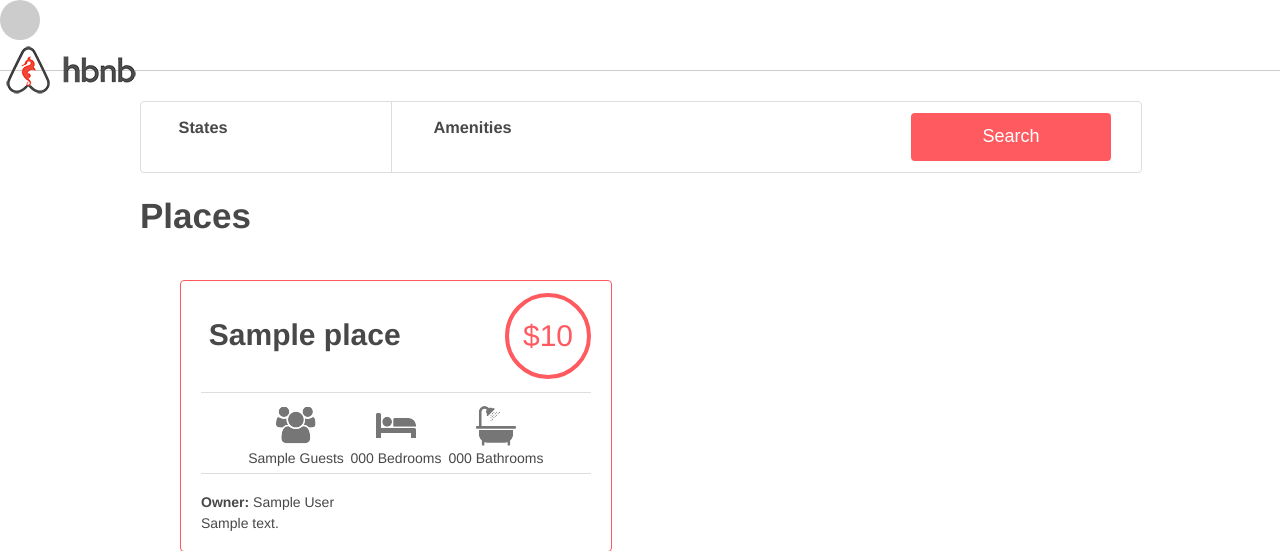
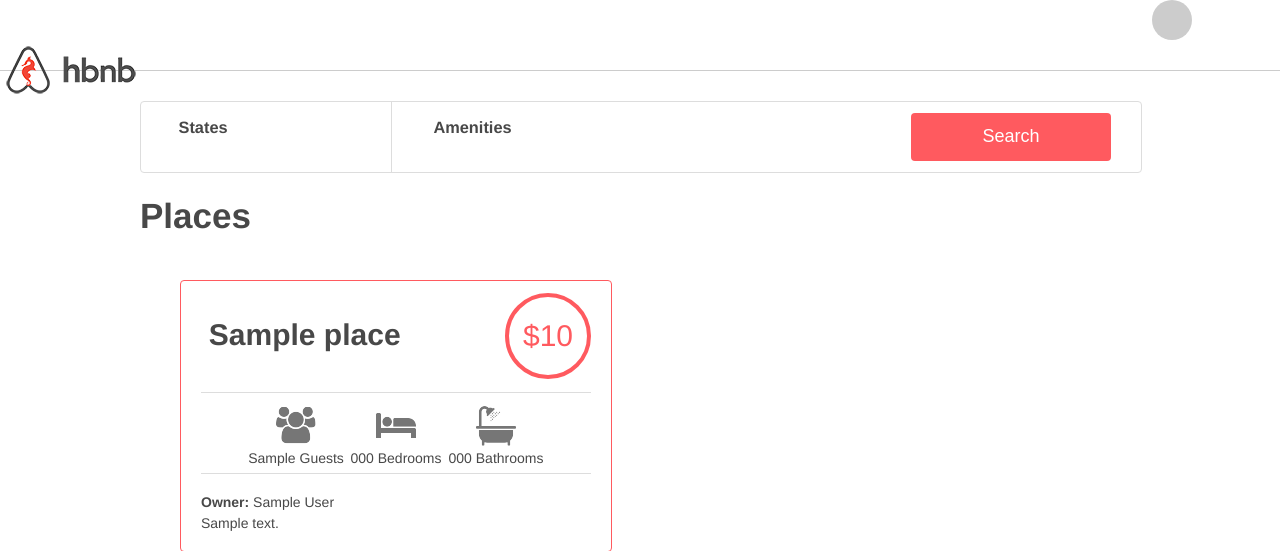
Before and after one commit to Coder1967/AirBnB_clone_v4, a Flask app: template web_dynamic/templates/2-hbnb.html in a window 1280 px wide. Shown: the top 551 px of the page. Run offline with Flask 2, Linux system fonts and the light colour scheme; the template is opened without the code that fills it: most values are stand-ins (such as "Sample title", 1, 10 or a date in 2020); some libraries are stand-ins or nearby versions.

Commit message:
completed task 3

```diff
--- a/web_dynamic/2-hbnb.py
+++ b/web_dynamic/2-hbnb.py
@@ -19,7 +19,7 @@
     storage.close()
 
 
-@app.route('/0-hbnb/', strict_slashes=False)
+@app.route('/2-hbnb/', strict_slashes=False)
 def hbnb():
     """ HBNB is alive! """
     states = storage.all(State).values()
@@ -35,7 +35,7 @@
     places = storage.all(Place).values()
     places = sorted(places, key=lambda k: k.name)
 
-    return render_template('0-hbnb.html',
+    return render_template('2-hbnb.html',
                            states=st_ct,
                            amenities=amenities,
                            places=places,
--- a/web_dynamic/static/styles/3-header.css
+++ b/web_dynamic/static/styles/3-header.css
@@ -12,7 +12,8 @@
 #api_status {
 	width: 40px;
 	height: 40px;
-    	margin-right: 30px;
+    	position: relative;
+	left: 90%;
     	border-radius: 50%;
     	background-color: #cccccc;
 }
```
